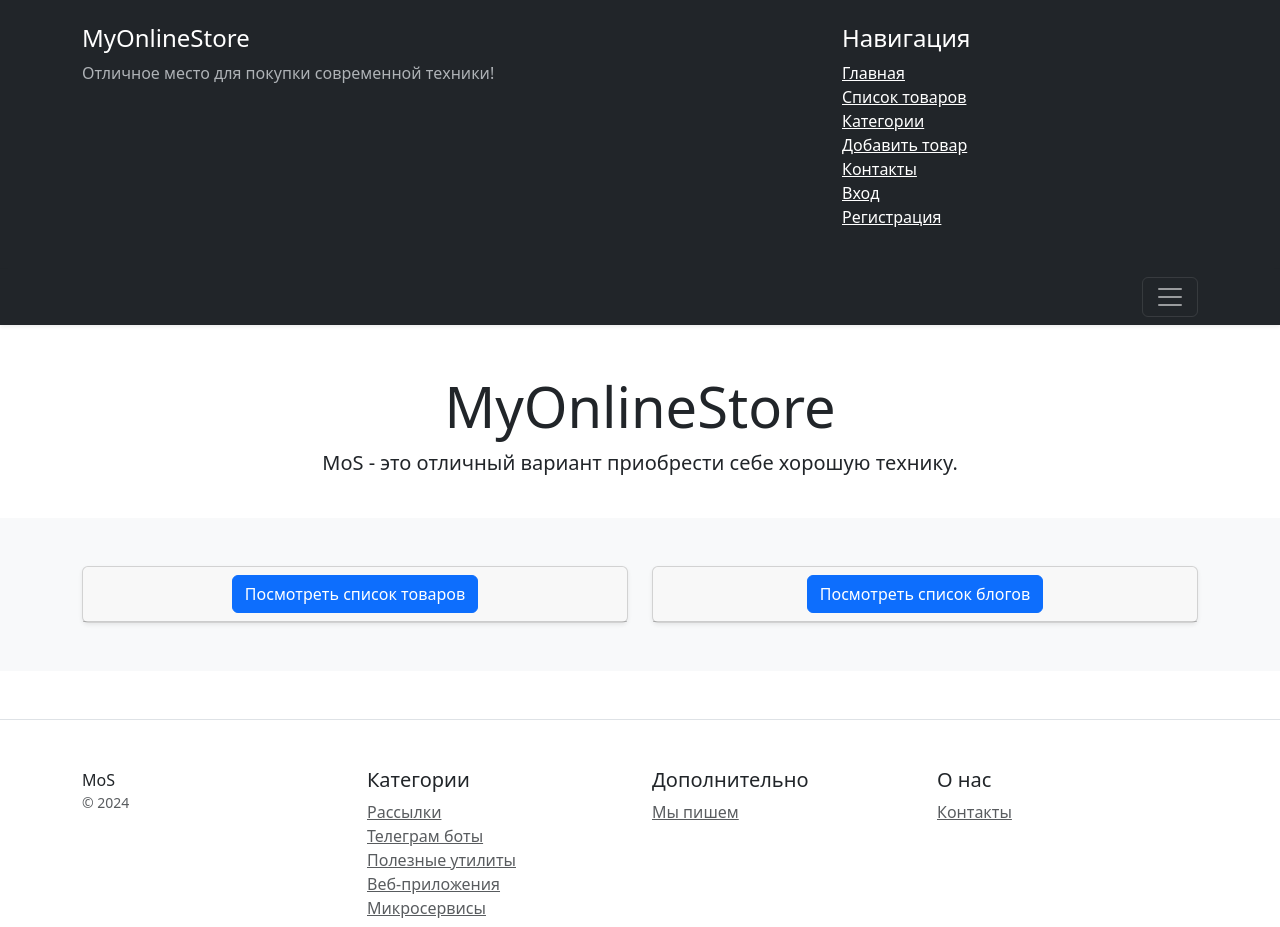
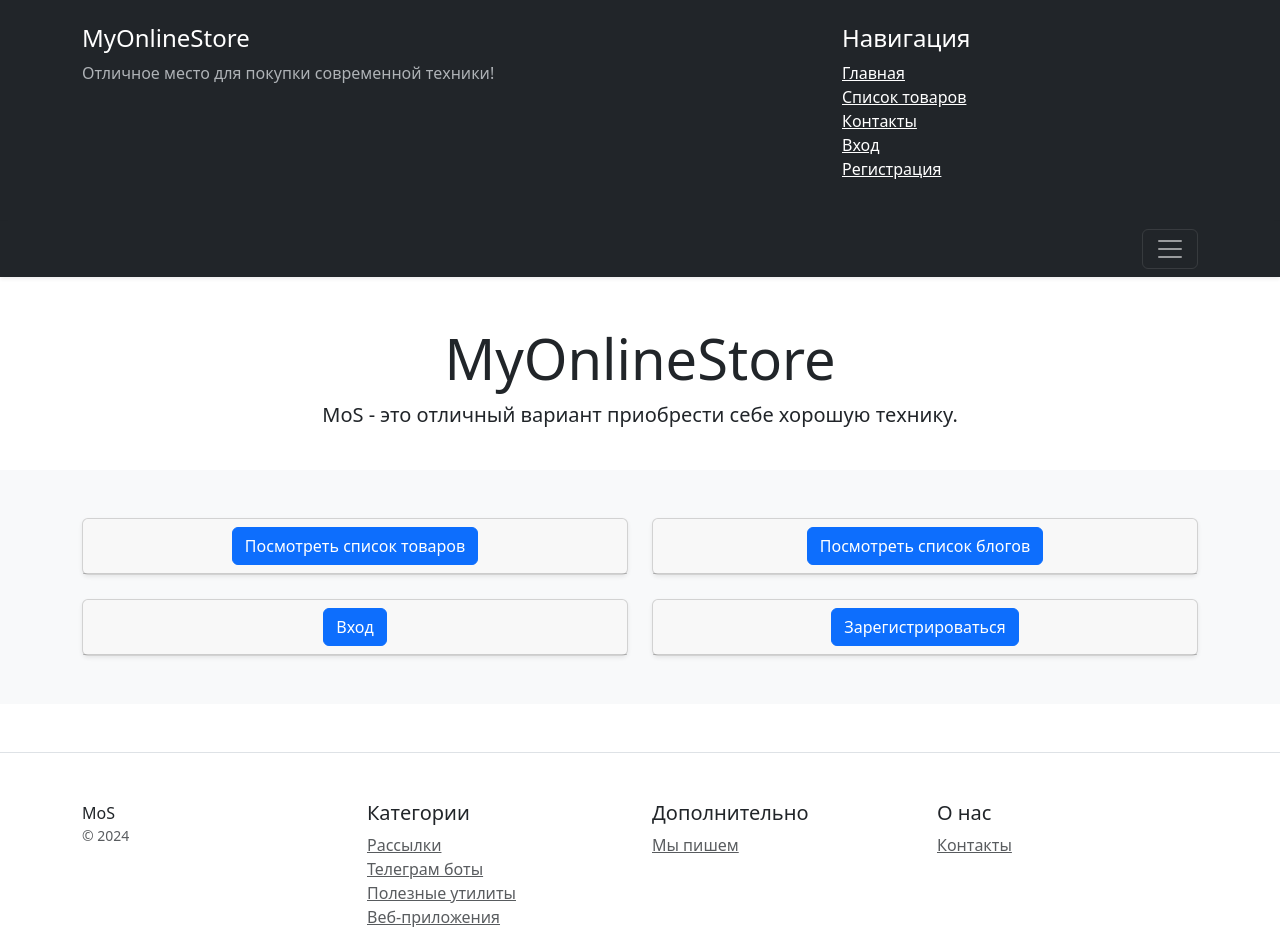
Before and after one commit to SergeiVokhminov/online_store_homework, a Django app: page / in a window 1280 px wide, after a click that opens the changed part. Shown: the top 927 px of the page. Run offline with Django 5.2, Linux system fonts and the light colour scheme; some libraries are stand-ins or nearby versions.

Commit message:
обновлены файлы проекта (шаблоны, формы, настройки, функции контроллеров)

```diff
--- a/catalog/forms.py
+++ b/catalog/forms.py
@@ -1,6 +1,9 @@
 from django import forms
 from catalog.models import Product
 from django.core.exceptions import ValidationError
+
+forbidden_words = ["казино", "криптовалюта", "крипта", "биржа", "дешево", "дёшево", "бесплатно", "обман",
+                   "полиция", "радар"]
 
 
 class ProductForm(forms.ModelForm):
@@ -17,16 +20,12 @@ class ProductForm(forms.ModelForm):
         self.fields['price'].widget.attrs.update({'class': 'form-control'})
 
     def clean_name(self):
-        forbidden_words = ["казино", "криптовалюта", "крипта", "биржа", "дешево", "дёшево", "бесплатно", "обман",
-                           "полиция", "радар"]
         name = self.cleaned_data.get("name")
         if name.lower() in forbidden_words:
             raise ValidationError("Название содержит запрещенное слово")
         return name
 
     def clean_description(self):
-        forbidden_words = ["казино", "криптовалюта", "крипта", "биржа", "дешево", "дёшево", "бесплатно", "обман",
-                           "полиция", "радар"]
         description = self.cleaned_data.get("description")
         for word in forbidden_words:
             if word in description.lower():
--- a/catalog/templates/catalog/base.html
+++ b/catalog/templates/catalog/base.html
@@ -1,6 +1,7 @@
+<!DOCTYPE html>
+
 {% load static %}
 
-<!DOCTYPE html>
 <html lang="ru">
 <head>
     <meta charset="utf-8">
--- a/catalog/templates/catalog/home.html
+++ b/catalog/templates/catalog/home.html
@@ -18,6 +18,20 @@
                     </div>
                 </div>
             </div>
+            <div class="col">
+                <div class="card shadow-sm">
+                    <div class="card-header">
+                        <a class="btn btn-primary" href="{% url 'users:login' %}" role="button">Вход</a>
+                    </div>
+                </div>
+            </div>
+            <div class="col">
+                <div class="card shadow-sm">
+                    <div class="card-header">
+                        <a class="btn btn-primary" href="{% url 'users:register' %}" role="button">Зарегистрироваться</a>
+                    </div>
+                </div>
+            </div>
         </div>
     </div>
 </div>
--- a/catalog/templates/catalog/includes/menu.html
+++ b/catalog/templates/catalog/includes/menu.html
@@ -10,11 +10,15 @@
                 <ul class="list-unstyled">
                     <li><a href="{% url 'catalog:home' %}" class="text-white">Главная</a></li>
                     <li><a href="{% url 'catalog:product_list' %}" class="text-white">Список товаров</a></li>
-                    <li><a href="{% url 'catalog:category_list' %}" class="text-white">Категории</a></li>
-                    <li><a href="{% url 'catalog:product_create' %}" class="text-white">Добавить товар</a></li>
+<!--                    <li><a href="{% url 'catalog:category_list' %}" class="text-white">Категории</a></li>-->
+<!--                    <li><a href="{% url 'catalog:product_create' %}" class="text-white">Добавить товар</a></li>-->
                     <li><a href="{% url 'catalog:contacts' %}" class="text-white">Контакты</a></li>
-                    <li><a href="{% url 'catalog:entrance' %}" class="text-white">Вход</a></li>
-                    <li><a href="{% url 'catalog:registration' %}" class="text-white">Регистрация</a></li>
+                    {% if user.is_authenticated %}
+                    <li><a href="{% url 'users:logout' %}" class="text-white">Выход</a></li>
+                    {% else %}
+                    <li><a href="{% url 'users:login' %}" class="text-white">Вход</a></li>
+                    <li><a href="{% url 'users:register' %}" class="text-white">Регистрация</a></li>
+                    {% endif %}
                 </ul>
             </div>
         </div>
--- a/catalog/views.py
+++ b/catalog/views.py
@@ -1,3 +1,4 @@
+from django.contrib.auth.mixins import LoginRequiredMixin
 from django.http import HttpResponse
 from django.urls import reverse, reverse_lazy
 from django.views.generic.edit import CreateView, UpdateView, DeleteView
@@ -15,11 +16,11 @@ class ProductListView(ListView):
     model = Product
 
 
-class ProductDetailView(DetailView):
+class ProductDetailView(LoginRequiredMixin, DetailView):
     model = Product
 
 
-class ProductCreateView(CreateView):
+class ProductCreateView(LoginRequiredMixin, CreateView):
     model = Product
     form_class = ProductForm
     # fields = ["name", "description", "image", "category", "price"]
--- a/config/urls.py
+++ b/config/urls.py
@@ -7,6 +7,7 @@ urlpatterns = [
     path("admin/", admin.site.urls),
     path("", include("catalog.urls", namespace="catalog")),
     path("blogs/", include("blogs.urls", namespace="blogs")),
+    path('users/', include('users.urls', namespace='users')),
 ]
 
 if settings.DEBUG:
```
Also changed, not shown: config/settings.py (+19 -1 lines), 1 other file.
